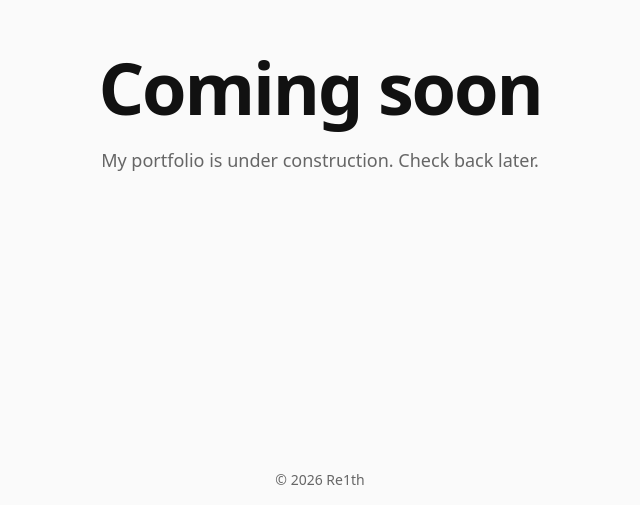
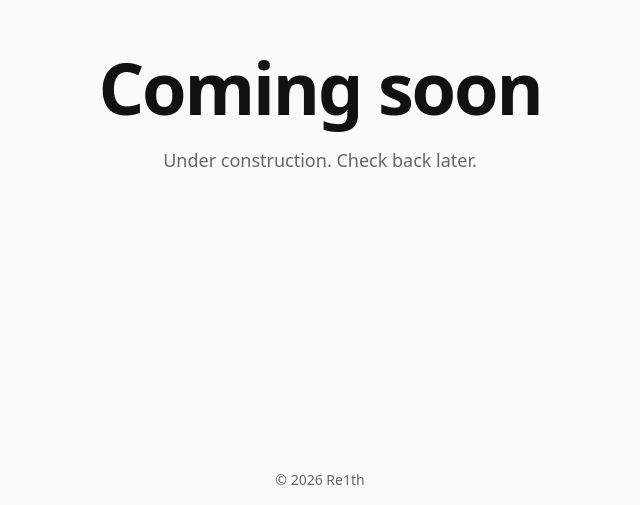
Before and after one commit to re1-th/re1th, a plain HTML site: page index.html in a window 1280 px wide. Shown: the part 295-800 px from the top of the page, without its empty margins (320-960 px from the left). Drawn offline with Linux system fonts and the light colour scheme.

Commit message:
Update portfolio message in index.html

```diff
--- a/index.html
+++ b/index.html
@@ -52,7 +52,7 @@
 <body>
   <main>
     <h1>Coming soon</h1>
-    <p>My portfolio is under construction. Check back later.</p>
+    <p>Under construction. Check back later.</p>
   </main>
   <footer>&copy; <span id="year">2026</span> Re1th</footer>
   <script>document.getElementById('year').textContent = new Date().getFullYear();</script>
```
